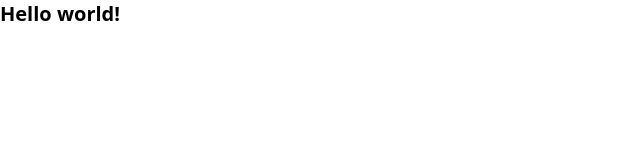
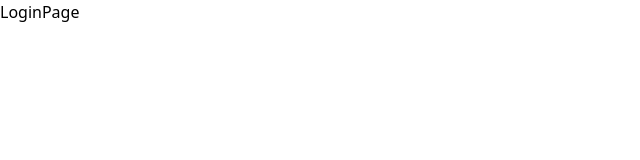
Before and after one commit to KaueFSoares/exitus-admin-web, a React (Vite) app in the folder ExitusWebApp/: page /leave in a window 1280 px wide. Shown: the top 160 px of the page, without its empty margins (0-640 px from the left). Built offline with nearby package versions, Linux system fonts and the light colour scheme.

Commit message:
feat(App, Header, pages/*, main): sets up the react router dom

```diff
--- a/ExitusWebApp/src/App.tsx
+++ b/ExitusWebApp/src/App.tsx
@@ -1,7 +1,13 @@
+import Header from "./components/layout/Header.tsx";
+import { Outlet } from "react-router-dom"
+
 export default function App() {
   return (
-    <h1 className="text-xl font-bold text-black-500">
-      Hello world!
-    </h1>
+    <div id="App">
+      <Header />
+      <div>
+        <Outlet />
+      </div>
+    </div>
   )
 }
--- /dev/null
+++ b/ExitusWebApp/src/components/layout/Header.tsx
@@ -0,0 +1,16 @@
+import React from 'react'
+import { Link } from "react-router-dom"
+
+const Header = () => {
+  return (
+    <div>
+        <Link to="/login">Login</Link>
+        <Link to="/register">Registros</Link>
+        <Link to="/student">Alunos</Link>
+        <Link to="/reponsible">Responsáveis</Link>
+        <Link to="/leave">Saídas</Link>
+    </div>
+  )
+}
+
+export default Header
--- /dev/null
+++ b/ExitusWebApp/src/components/pages/LeavePage.tsx
@@ -0,0 +1,9 @@
+import React from 'react'
+
+const LeavePage = () => {
+  return (
+    <div>LeavePage</div>
+  )
+}
+
+export default LeavePage
--- /dev/null
+++ b/ExitusWebApp/src/components/pages/LoginPage.tsx
@@ -0,0 +1,9 @@
+import React from 'react'
+
+const LoginPage = () => {
+  return (
+    <div>LoginPage</div>
+  )
+}
+
+export default LoginPage
--- /dev/null
+++ b/ExitusWebApp/src/components/pages/RegistersPage.tsx
@@ -0,0 +1,9 @@
+import React from 'react'
+
+const RegistersPage = () => {
+  return (
+    <div>RegistersPage</div>
+  )
+}
+
+export default RegistersPage
--- /dev/null
+++ b/ExitusWebApp/src/components/pages/ResponsiblesPage.tsx
@@ -0,0 +1,9 @@
+import React from 'react'
+
+const ResponsiblesPage = () => {
+  return (
+    <div>ResponsiblesPage</div>
+  )
+}
+
+export default ResponsiblesPage
--- /dev/null
+++ b/ExitusWebApp/src/components/pages/StudentsPage.tsx
@@ -0,0 +1,9 @@
+import React from 'react'
+
+const StudentsPage = () => {
+  return (
+    <div>StudentsPage</div>
+  )
+}
+
+export default StudentsPage
--- a/ExitusWebApp/src/main.tsx
+++ b/ExitusWebApp/src/main.tsx
@@ -1,10 +1,49 @@
 import React from 'react'
 import ReactDOM from 'react-dom/client'
 import App from './App.tsx'
-import './index.css'
+import {
+  createBrowserRouter,
+  RouterProvider,
+} from "react-router-dom";
+import "./index.css";
+import LoginPage from './components/pages/LoginPage.tsx';
+import RegistersPage from './components/pages/RegistersPage.tsx';
+import StudentsPage from './components/pages/StudentsPage.tsx';
+import ResponsiblesPage from './components/pages/ResponsiblesPage.tsx';
+import LeavePage from './components/pages/LeavePage.tsx';
+
+const router = createBrowserRouter([
+  {
+    path: "/",
+    element: <LoginPage />,
+    children: [
+      {
+        path: "/login",
+        element: <LoginPage />,
+      },
+      {
+        path: "/register",
+        element: <RegistersPage />,
+      },
+      {
+        path: "/student",
+        element: <StudentsPage />,
+      },
+      {
+        path: "/reponsible",
+        element: <ResponsiblesPage />,
+      },
+      {
+        path: "/leave",
+        element: <LeavePage />,
+      }
+    ]
+  },
+]);
+
 
 ReactDOM.createRoot(document.getElementById('root')!).render(
   <React.StrictMode>
-    <App />
+    <RouterProvider router={router} />
   </React.StrictMode>,
 )
--- a/ExitusWebApp/tsconfig.json
+++ b/ExitusWebApp/tsconfig.json
@@ -16,7 +16,6 @@
 
     /* Linting */
     "strict": true,
-    "noUnusedLocals": true,
     "noUnusedParameters": true,
     "noFallthroughCasesInSwitch": true
   },
```
